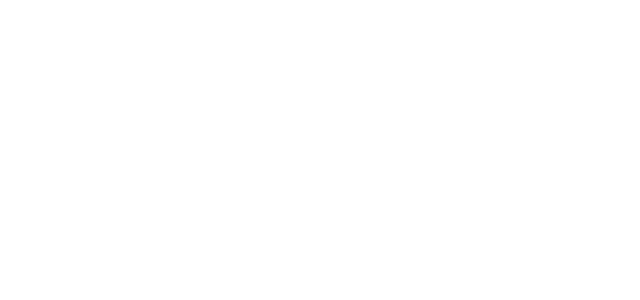
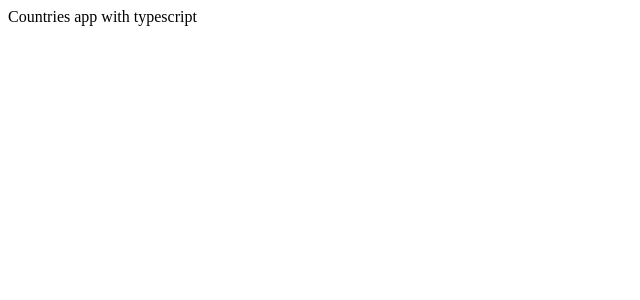
Before and after one commit to vito-example/react-typescript-countries, a React (Create React App) app: page / in a window 1280 px wide. Shown: the top 300 px of the page, without its empty margins (0-640 px from the left). Built offline with nearby package versions, Linux system fonts and the light colour scheme.

Commit message:
Return App view.

```diff
--- a/src/App.tsx
+++ b/src/App.tsx
@@ -2,7 +2,8 @@
 
 function App() {
   return (
-    <div className="App">
+    <div>
+      Countries app with typescript
     </div>
   );
 }
```
